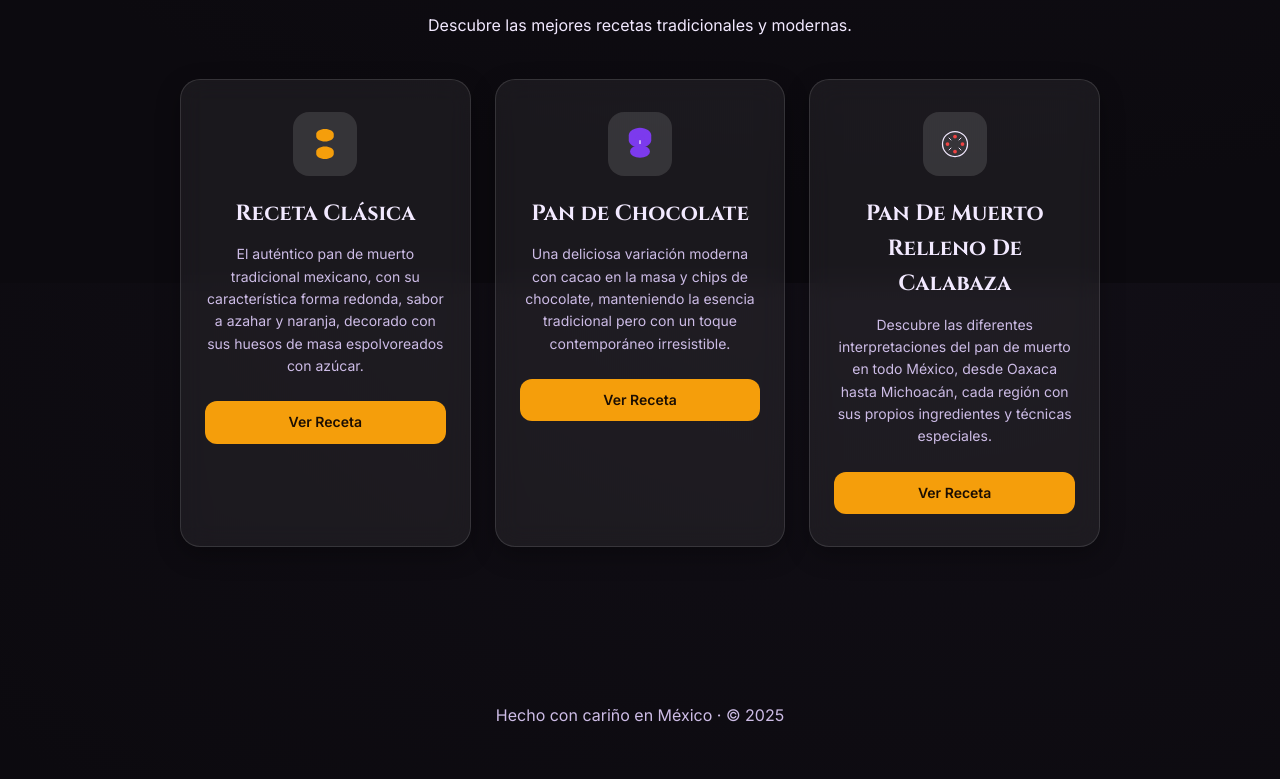
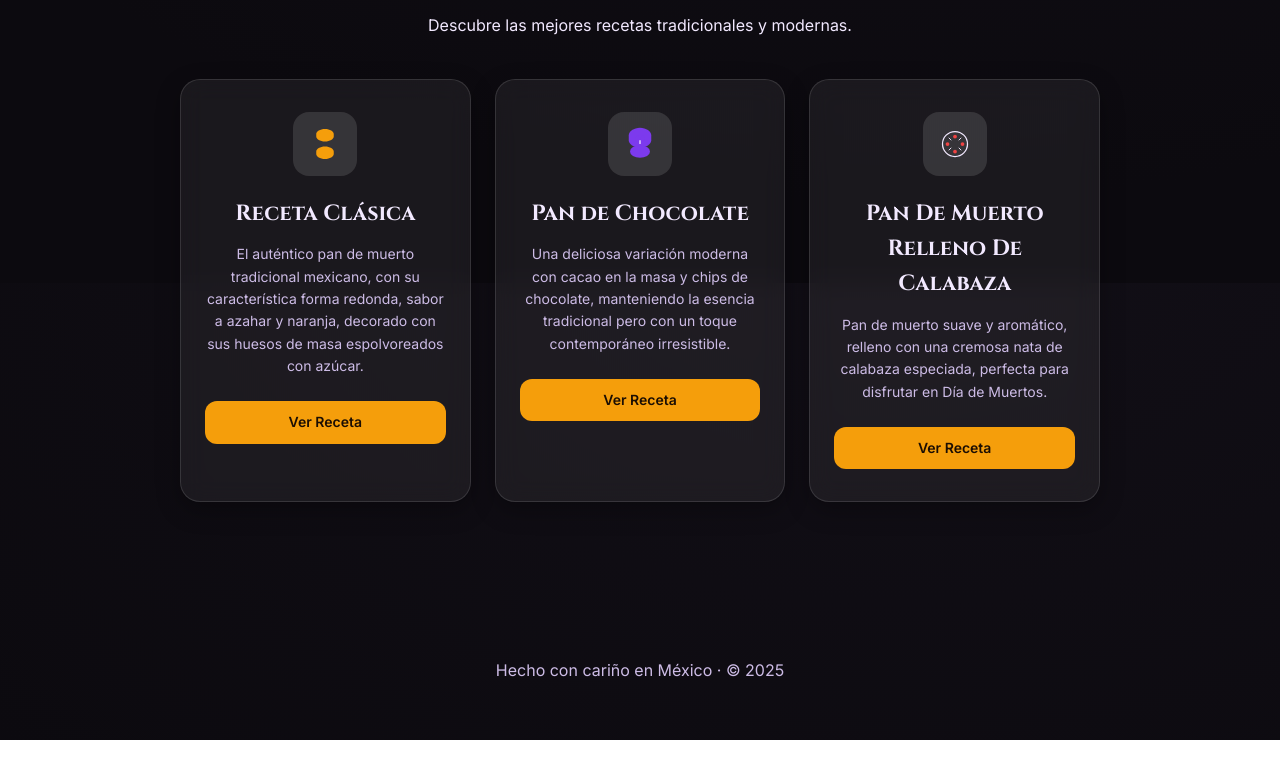
Before and after one commit to luissevilla111/dia-de-muertos-itz, a plain HTML site: page index.html in a window 1280 px wide. Shown: the part 1317-2096 px from the top of the page. After the commit the page ends 2057 px from the top, so only its background shows below. Drawn offline with Linux system fonts and the light colour scheme.

Commit message:
pandeflor

```diff
--- a/index.html
+++ b/index.html
@@ -100,7 +100,7 @@
       </div>
       <h3 class="card-title">Pan De Muerto Relleno De Calabaza</h3>
       <p class="card-description">
-        Descubre las diferentes interpretaciones del pan de muerto en todo México, desde Oaxaca hasta Michoacán, cada región con sus propios ingredientes y técnicas especiales.
+        Pan de muerto suave y aromático, relleno con una cremosa nata de calabaza especiada, perfecta para disfrutar en Día de Muertos.
       </p>
       <a href="https://www.realcaliforniamilk.com/es/recipe/pan-de-muerto-relleno-de-nata-de-calabaza" class="card-link">Ver Receta</a>
     </article>
```
